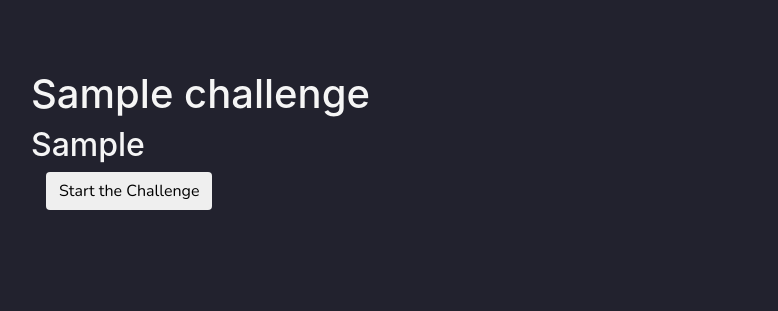
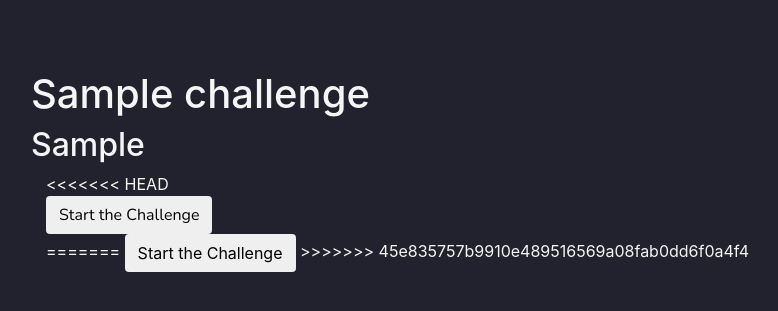
Before and after one commit to aitortxo10/DBW_project, a Flask app: template project/templates/detailed_exercise.html in a window 1280 px wide. Shown: the part 86-397 px from the top of the page, without its empty margins (54-832 px from the left). Run offline with Flask 2, Linux system fonts and the light colour scheme; tables that the repository leaves empty hold one stand-in row (values such as "Sample post"); the template is opened without the code that fills it: values that come from a table or form of the project are taken from there, most other values are stand-ins (such as "Sample title", 1, 10 or a date in 2020); parts of the project's set-up code (start-up, migrations or seed data) failed here and were passed over; some libraries are stand-ins or nearby versions.

Commit message:
Merge branch

```diff
--- a/project/templates/detailed_exercise.html
+++ b/project/templates/detailed_exercise.html
@@ -16,9 +16,13 @@
 </h2>
 
 <div class="container" id ="challenge_start">
+<<<<<<< HEAD
   <form>
       <a href="#" id="test"><button class='btn btn-default' onclick="start_challenge()">Start the Challenge</button></a>
   </form>
+=======
+  <button class='btn btn-default' id="test" onclick="start_challengue()">Start the Challenge</button>
+>>>>>>> 45e835757b9910e489516569a08fab0dd6f0a4f4
 </div>
 
 <div id="challenge" class="container" style="display: none;">
```
